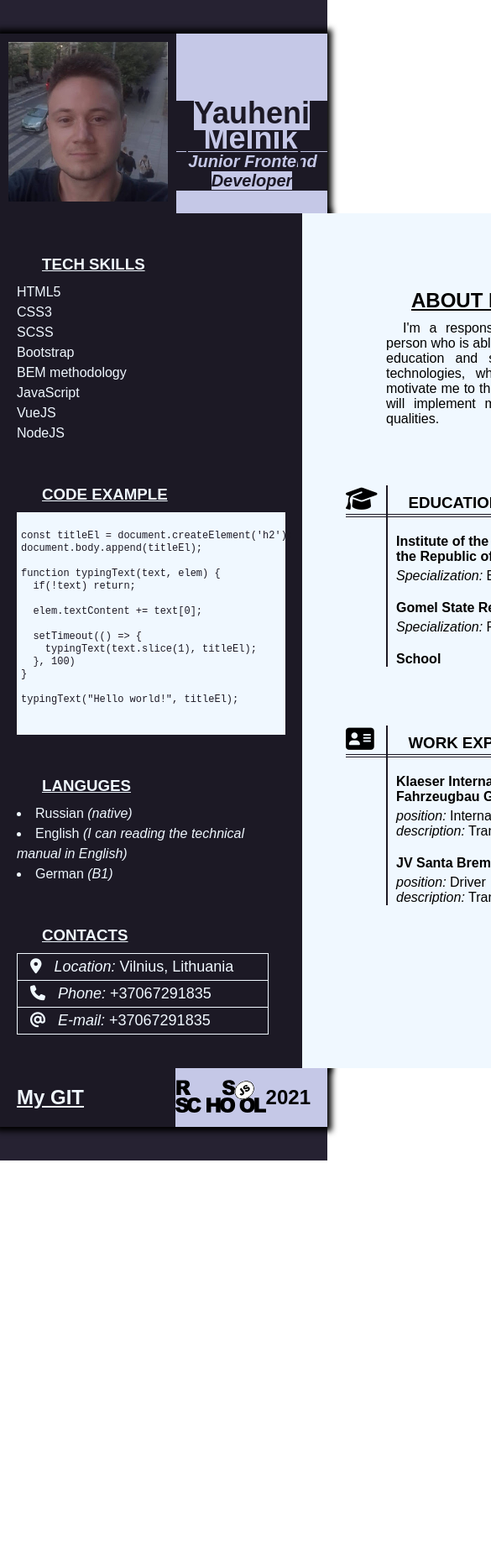
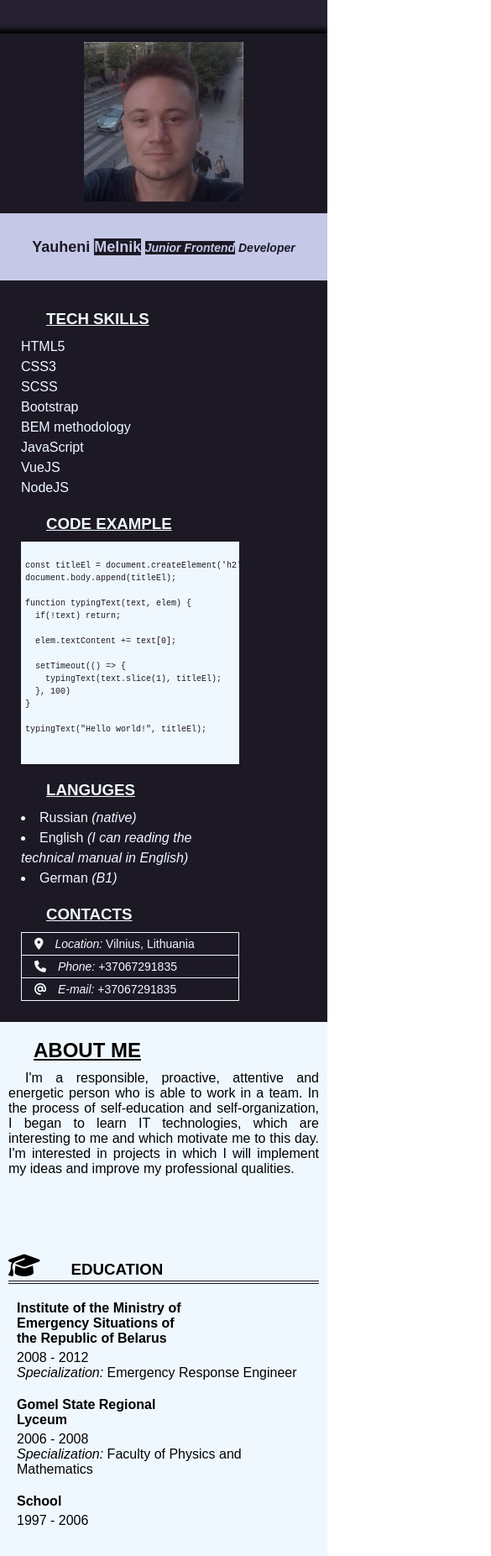
Before and after one commit to YauheniMel/rsschool-cv, a plain HTML site: page index.html in a window 390 px wide. Shown: the top 1853 px of the page at 84% size, 585 px wide, since content can reach past the window. Before the commit the page ends 1382 px from the top, so only its background shows below. Drawn offline with Linux system fonts and the light colour scheme.

Commit message:
feat: add adaptive

```diff
--- a/index.html
+++ b/index.html
@@ -101,7 +101,7 @@ typingText("Hello world!", titleEl);
         </div>
       </aside>
       <!-- Section content -->
-      <article class="section">
+      <article class="article">
         <section class="profile">
           <h2 class="profile__title">ABOUT ME</h2>
           <p class="profile__body">I'm a responsible, proactive, attentive and energetic person who is able to work in a
--- a/style/style.css
+++ b/style/style.css
@@ -76,7 +76,7 @@ body {
   display: inline-block;
 
   font-size  : 20px;
-  line-height: 23px;
+  line-height: 21px;
   color      : #c5c8e7;
 
   background: #1C1925;
@@ -214,7 +214,7 @@ body {
 }
 
 /* Section styles */
-.section {
+.article {
   flex-grow: 1;
   padding  : 80px 100px;
 
@@ -261,7 +261,7 @@ body {
 }
 
 .education__institution {
-  width        : 400px;
+  width        : 60%;
   margin-bottom: 5px;
 }
 
@@ -301,7 +301,7 @@ body {
 }
 
 .experience__company {
-  width        : 400px;
+  width        : 60%;
   margin-bottom: 5px;
 }
 
@@ -357,3 +357,173 @@ body {
 
   background-color: #c5c8e7;
 }
+
+/* adaptive */
+@media (max-width: 920px) {
+  .header__name {
+    font-size: 24px;
+    line-height: 26px;
+  }
+
+  .header__position {
+    font-size: 18px;
+    line-height: 20px;
+  }
+
+  .header__name::after {
+    content : "";
+
+    padding-bottom: 10px;
+    border-right  : 2px solid #1C1925;
+  }
+
+  .header__position::before {
+    content : "";
+
+    padding-top: 8px;
+    border-left: 1px solid #1C1925;
+  }
+
+  .header__photo-wrap, .aside, .footer__git {
+    max-width: 300px;
+  }
+
+  .code__body {
+    width: 260px;
+  }
+
+  .code__content {
+    font-size: 10px;
+  }
+
+  .contacts__item {
+    width: 260px;
+    font-size: 14px;
+  }
+
+  .article {
+    padding: 80px 70px;
+  }
+}
+
+@media (max-width: 780px) {
+  .container {
+    flex-direction: column;
+    background-color: #1C1925;
+  }
+
+  .header__photo-wrap {
+    margin: 0 auto;
+  }
+
+  .header__profile-wrap {
+    padding: 30px;
+  }
+
+  .aside > div {
+    padding: 5px 70px;
+  }
+
+  .code__body {
+    width: 320px;
+  }
+
+  .code__content {
+    font-size: 12px;
+  }
+
+  .footer__container {
+    display: flex;
+    justify-content: space-between;
+    flex-direction: row;
+  }
+
+  .footer__git, .footer__rsschool, .footer__year {
+    background-color: #1C1925;
+  }
+
+  .footer__git {
+    width: 30%;
+  }
+
+  .footer__git-link {
+    font-size: 18px;
+    margin: 10px;
+  }
+
+  .footer__rsschool {
+    width: 50%;
+    text-align: center;
+    background-color: #c5c8e7;
+  }
+
+  .footer__year {
+    width: 20%;
+    font-size: 18px;
+  }
+}
+
+@media (max-width: 490px) {
+  .header__name {
+    font-size: 18px;
+    line-height: 20px;
+  }
+
+  .header__position {
+    font-size: 14px;
+    line-height: 16px;
+  }
+
+  .header__name::after {
+    content : none;
+  }
+
+  .header__position::before {
+    content : none;
+  }
+
+  .aside > div {
+    padding: 5px;
+  }
+
+  .code__body {
+    width: 260px;
+  }
+
+  .code__content {
+    font-size: 10px;
+  }
+
+  .article {
+    padding: 0;
+  }
+
+  .profile {
+    padding: 10px;
+  }
+
+  .education, .experience {
+    padding: 10px;
+    border-left: none;
+  }
+
+  .experience__icon {
+    width  : 30px;
+  }
+
+  .education__head {
+    position: static;
+  }
+
+  .education__duration {
+    position: static;
+  }
+
+  .experience__head {
+    position: static;
+  }
+
+  .experience__duration {
+    position: static;
+  }
+}
```
